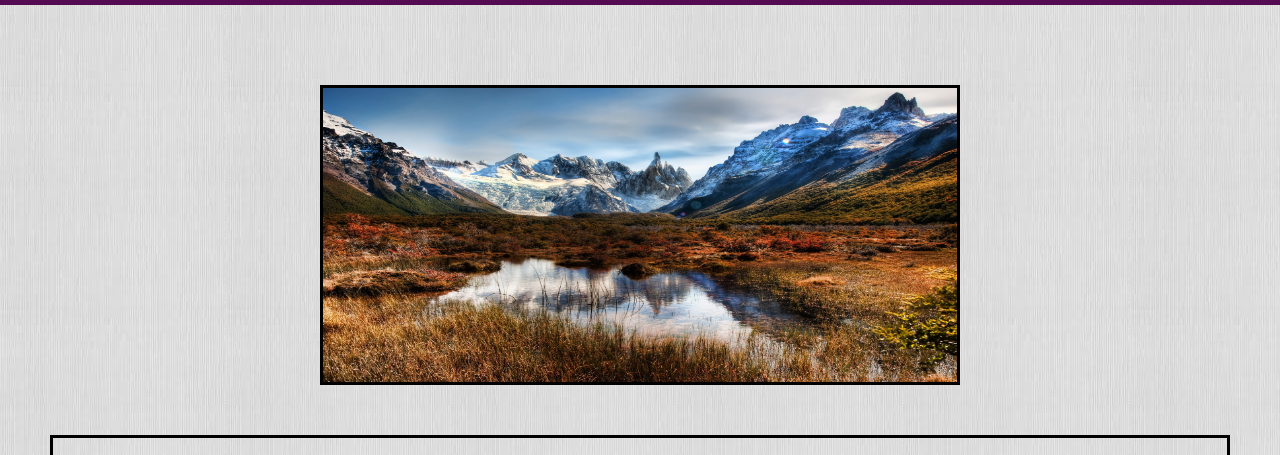
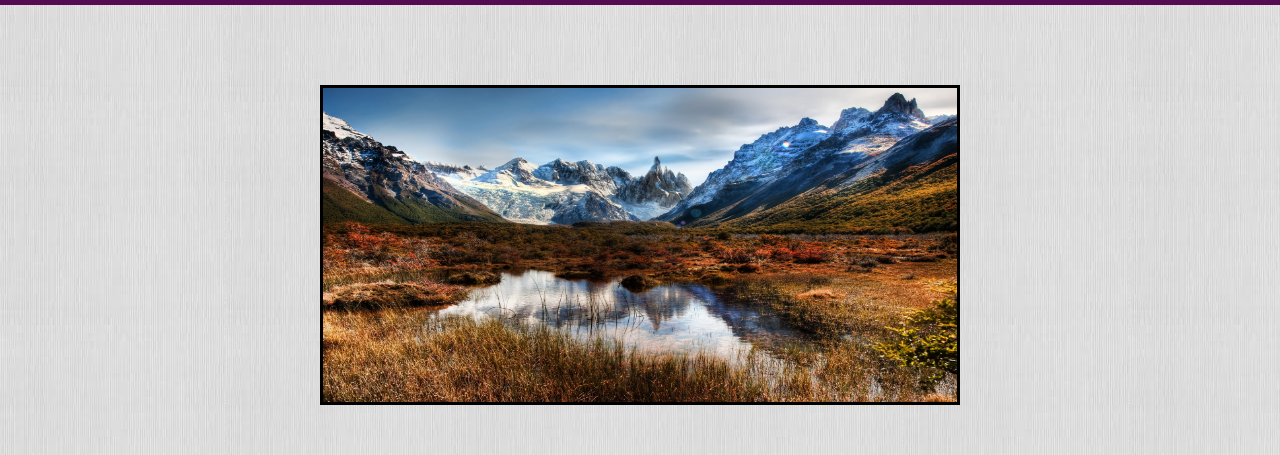
Before and after one commit to BautistaCasanas/Final-DesarrolloWeb-Coder, a website: page quienes-somos.html in a window 1280 px wide. Shown: the part 344-799 px from the top of the page. Drawn offline with nearby package versions, Linux system fonts and the light colour scheme.

Commit message:
Realizando Cambios

```diff
--- a/scss/main.scss
+++ b/scss/main.scss
@@ -80,7 +80,7 @@ header{
     }
         .banner_QS{
             width: 50%;
-            height: 300px;
+            height: 40vh;
             border: 3px solid black;
             margin: auto;
             margin-top: 80px;
```
Also changed, not shown: css/estilos.css.
